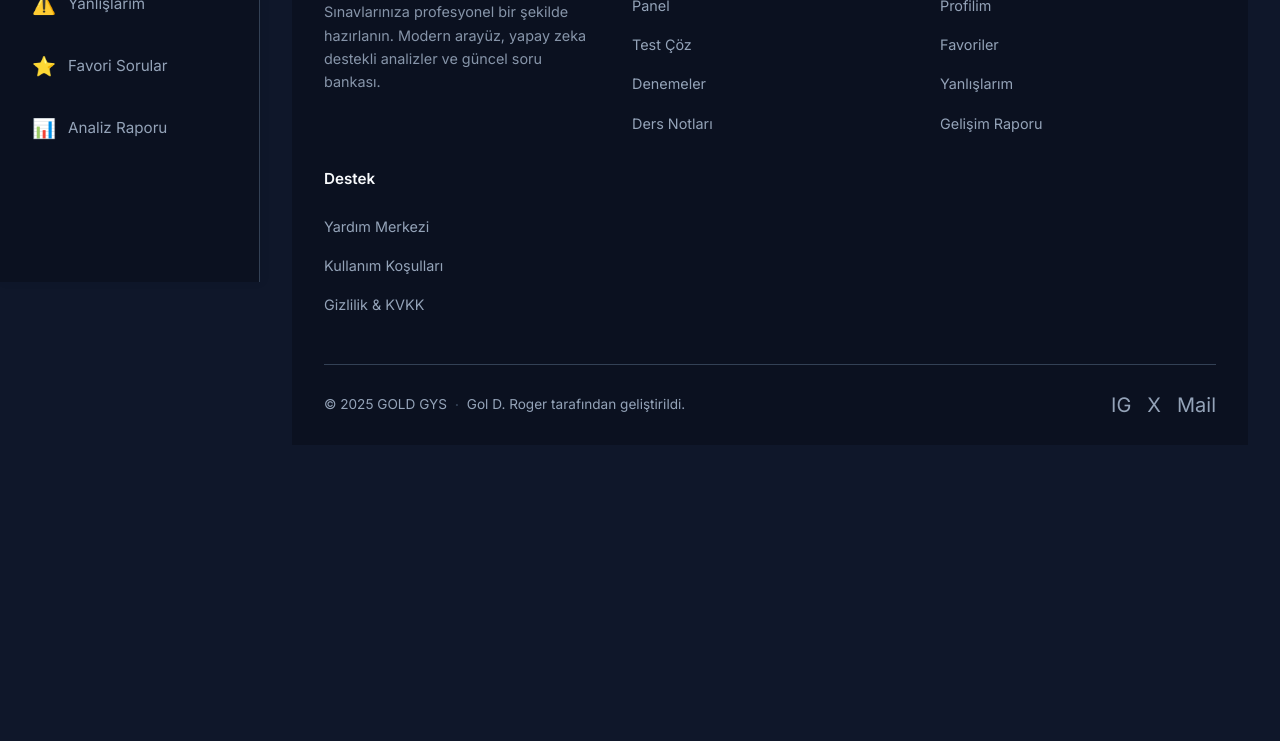
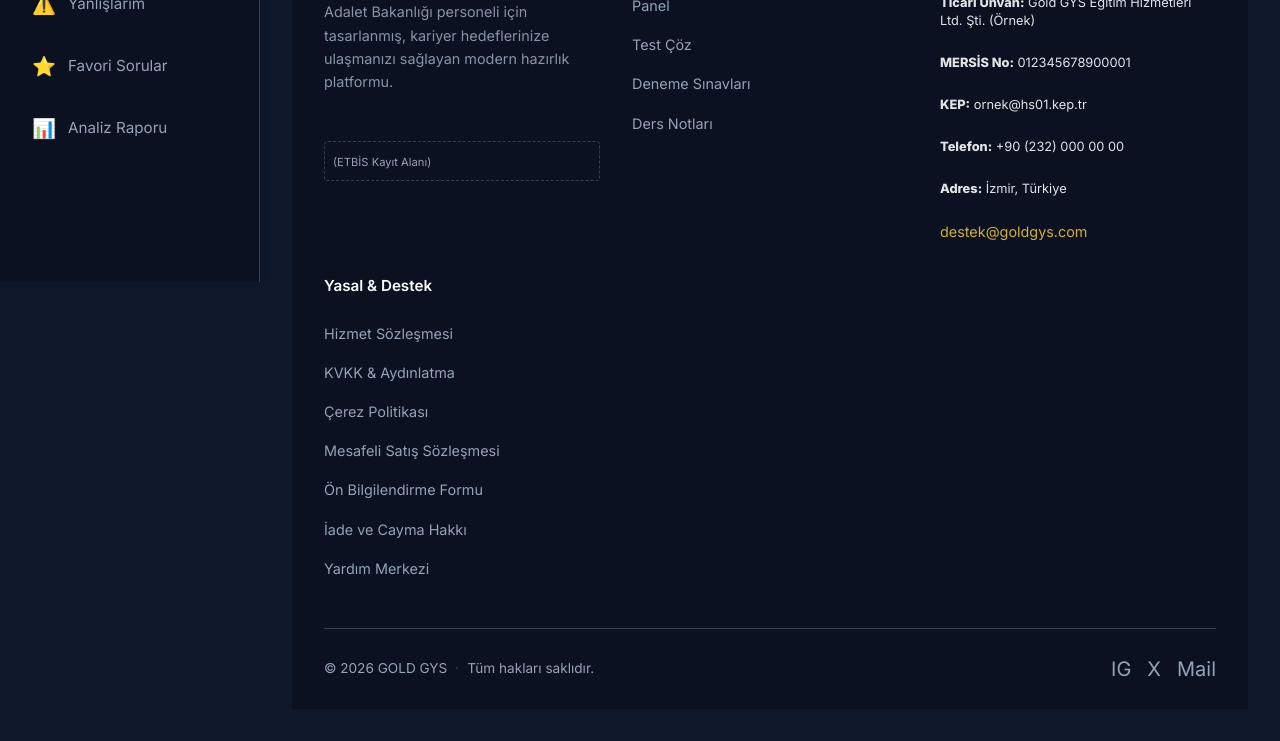
Before and after one commit to GolDRoger21/GoldGYS, a website: page public/pages/404.html in a window 1280 px wide. Shown: the part 518-1259 px from the top of the page. Before the commit the page ends 995 px from the top, so only its background shows below. Drawn offline with nearby package versions, Linux system fonts and the light colour scheme; no server answers.

Commit message:
Update footer legal sections and styling

```diff
--- a/public/components/footer.html
+++ b/public/components/footer.html
@@ -1,44 +1,53 @@
 <div class="footer-shell">
   <div class="footer-links-grid">
-    <!-- Brand / Desc -->
     <div class="footer-brand-block">
       <div class="footer-brand-logo">GOLD <span>GYS</span></div>
-      <p class="footer-desc">Sınavlarınıza profesyonel bir şekilde hazırlanın. Modern arayüz, yapay zeka destekli
-        analizler ve güncel soru bankası.</p>
+      <p class="footer-desc">
+        Adalet Bakanlığı personeli için tasarlanmış, kariyer hedeflerinize ulaşmanızı sağlayan modern hazırlık
+        platformu.
+      </p>
+      <div id="etbis-qr-container" class="etbis-box">
+        <small class="etbis-note">(ETBİS Kayıt Alanı)</small>
+      </div>
     </div>
 
-    <!-- Links 1 -->
     <div class="footer-group">
       <div class="footer-label">Platform</div>
       <a href="/pages/dashboard.html">Panel</a>
       <a href="/pages/testler.html">Test Çöz</a>
-      <a href="/pages/denemeler.html">Denemeler</a>
+      <a href="/pages/denemeler.html">Deneme Sınavları</a>
       <a href="/pages/konular.html">Ders Notları</a>
     </div>
 
-    <!-- Links 2 -->
     <div class="footer-group">
-      <div class="footer-label">Hesabım</div>
-      <a href="/pages/profil.html">Profilim</a>
-      <a href="/pages/favoriler.html">Favoriler</a>
-      <a href="/pages/yanlislarim.html">Yanlışlarım</a>
-      <a href="/pages/analiz.html">Gelişim Raporu</a>
+      <div class="footer-label">Kurumsal</div>
+      <div class="footer-company-info">
+        <p><strong>Ticari Unvan:</strong> Gold GYS Eğitim Hizmetleri Ltd. Şti. (Örnek)</p>
+        <p><strong>MERSİS No:</strong> 012345678900001</p>
+        <p><strong>KEP:</strong> ornek@hs01.kep.tr</p>
+        <p><strong>Telefon:</strong> +90 (232) 000 00 00</p>
+        <p><strong>Adres:</strong> İzmir, Türkiye</p>
+        <a href="mailto:destek@goldgys.com" class="contact-link">destek@goldgys.com</a>
+      </div>
     </div>
 
-    <!-- Links 3 -->
     <div class="footer-group">
-      <div class="footer-label">Destek</div>
+      <div class="footer-label">Yasal &amp; Destek</div>
+      <a href="/pages/yasal.html?p=hizmet">Hizmet Sözleşmesi</a>
+      <a href="/pages/yasal.html?p=kvkk">KVKK &amp; Aydınlatma</a>
+      <a href="/pages/yasal.html?p=cerez">Çerez Politikası</a>
+      <a href="/pages/yasal.html?p=mesafeli">Mesafeli Satış Sözleşmesi</a>
+      <a href="/pages/yasal.html?p=on-bilgilendirme">Ön Bilgilendirme Formu</a>
+      <a href="/pages/yasal.html?p=cayma">İade ve Cayma Hakkı</a>
       <a href="/pages/yardim.html">Yardım Merkezi</a>
-      <a href="/pages/yasal.html">Kullanım Koşulları</a>
-      <a href="/pages/yasal.html?p=kvkk">Gizlilik & KVKK</a>
     </div>
   </div>
 
   <div class="footer-meta">
     <div class="footer-copyright">
-      <span>&copy; 2025 GOLD GYS</span>
+      <span>&copy; 2026 GOLD GYS</span>
       <span class="footer-separator">•</span>
-      <span>Gol D. Roger tarafından geliştirildi.</span>
+      <span>Tüm hakları saklıdır.</span>
     </div>
 
     <div class="footer-social">
--- a/public/css/footer.css
+++ b/public/css/footer.css
@@ -86,6 +86,37 @@
     transform: translateX(4px);
 }
 
+.footer-company-info {
+    display: flex;
+    flex-direction: column;
+    gap: 0.5rem;
+    font-size: 0.8rem;
+    color: var(--text-muted);
+    line-height: 1.4;
+}
+
+.footer-company-info strong {
+    color: var(--text-white);
+}
+
+.contact-link {
+    color: var(--gold-primary) !important;
+    text-decoration: none;
+}
+
+.etbis-box {
+    margin-top: 1rem;
+    padding: 0.5rem;
+    border: 1px dashed var(--border-color);
+    border-radius: var(--radius-sm);
+    display: inline-block;
+}
+
+.etbis-note {
+    color: var(--text-muted);
+    font-size: 0.7rem;
+}
+
 /* --- Bottom Section: Meta --- */
 .footer-meta {
     border-top: 1px solid var(--border-color);
@@ -138,23 +169,30 @@
     }
 
     .footer-links-grid {
+        grid-template-columns: repeat(2, 1fr);
+        gap: 2rem 1rem;
+    }
+
+    .footer-brand-block {
+        grid-column: 1 / -1;
+        align-items: center;
+        text-align: center;
+        max-width: 100%;
+    }
+
+    .etbis-box {
+        margin: 1rem auto 0;
+    }
+}
+
+@media (max-width: 480px) {
+    .footer-links-grid {
         grid-template-columns: 1fr;
-        gap: 2rem;
     }
 
     .footer-meta {
-        flex-direction: column;
+        flex-direction: column-reverse;
         text-align: center;
-        gap: 1rem;
-    }
-
-    .footer-brand-block {
-        max-width: 100%;
-        align-items: center;
-        text-align: center;
-    }
-
-    .footer-group {
-        align-items: center;
+        gap: 1.5rem;
     }
 }
```
